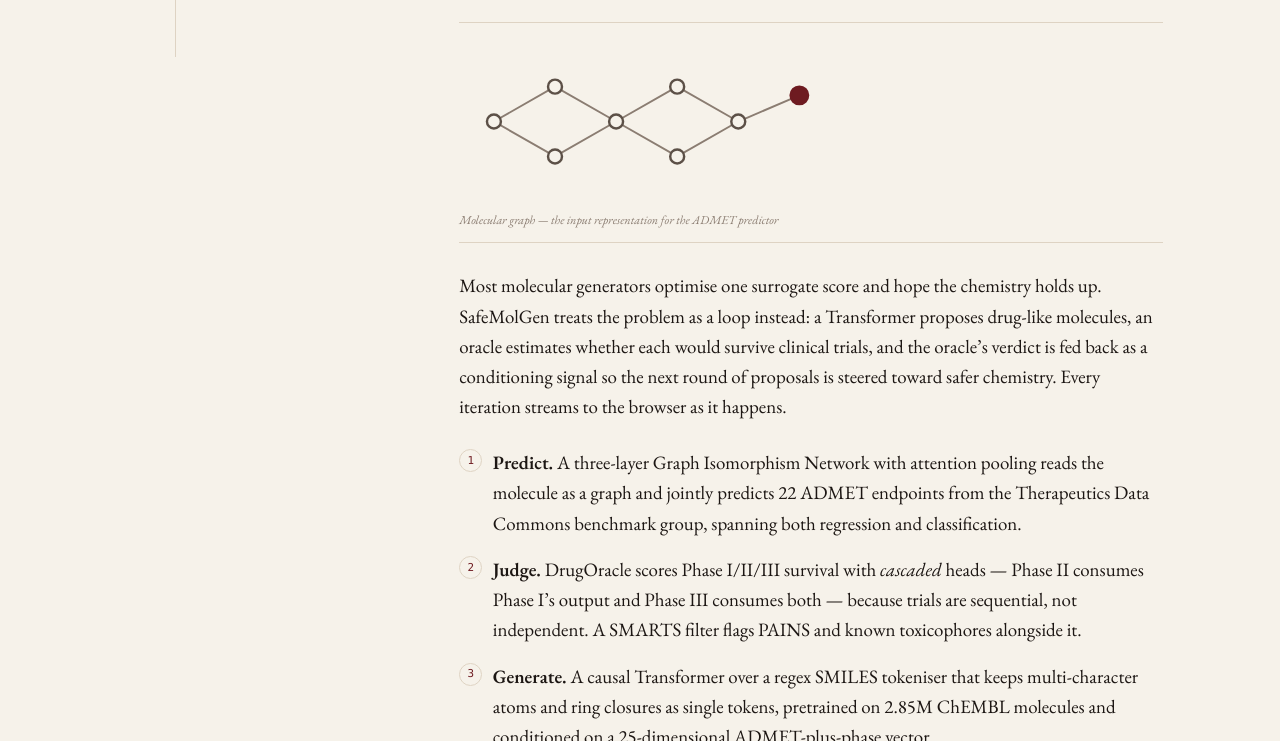
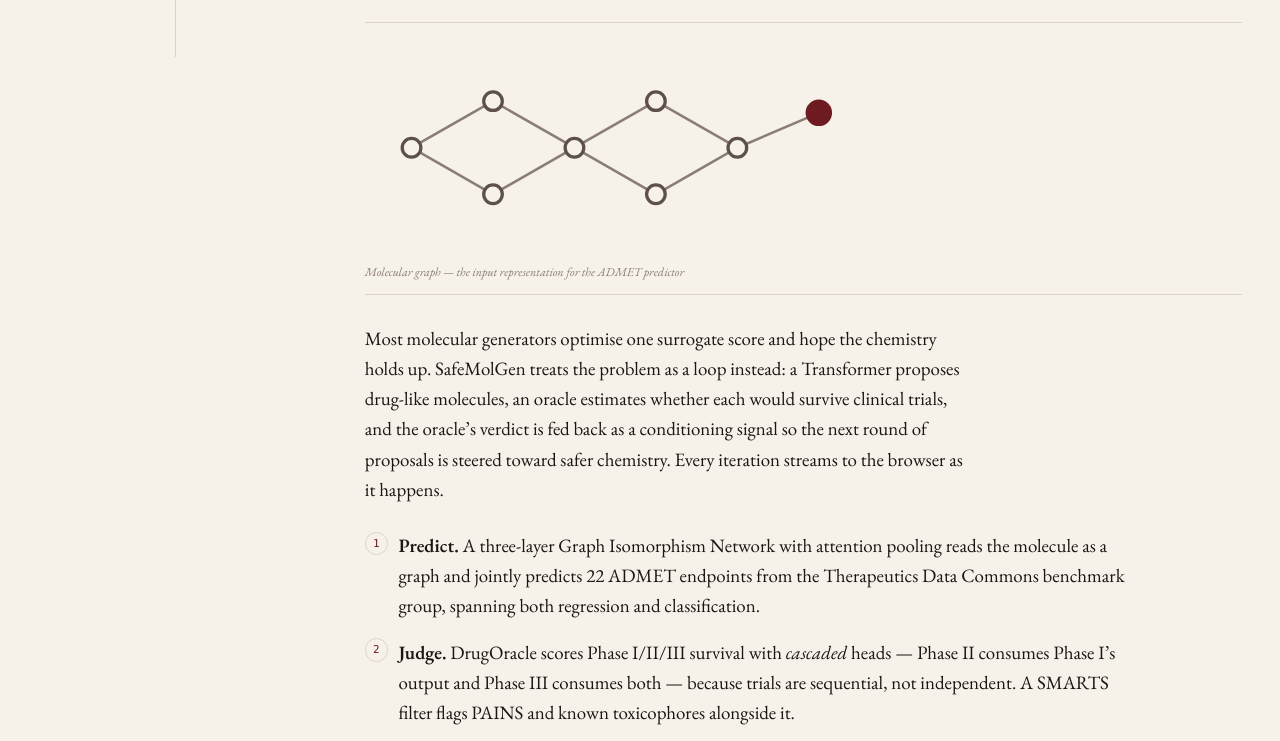
Before and after one commit to D-SreeVardhan/D-SreeVardhan.github.io, a plain HTML site: page index.html in a window 1280 px wide. Shown: the part 743-1484 px from the top of the page. Drawn offline with nearby package versions, Linux system fonts and the light colour scheme.

Commit message:
fix: let the desktop frame fill the main area
Paragraphs stay on a reading measure; headers, metrics, and diagrams
use the full width after the rail so the right side is no longer empty.

Co-authored-by: Cursor <cursoragent@cursor.com>

```diff
--- a/styles.css
+++ b/styles.css
@@ -25,9 +25,12 @@
   --step-2:  clamp(1.5rem,  1.3rem  + 0.95vw, 2.1rem);
   --step-4:  clamp(2.35rem, 1.5rem  + 4.2vw,  5.6rem);
 
-  --measure: 34rem;
-  --column: 56rem;   /* label + gap + 44rem reading measure */
-  --gutter: clamp(1.25rem, 4vw, 4rem);
+  /* Paragraphs stay near a comfortable reading measure (~65–75 chars).
+     The page frame fills the main area so headers, metrics, and diagrams
+     use the desktop width instead of leaving a dead column on the right. */
+  --measure: 38rem;
+  --column: 100%;
+  --gutter: clamp(1.25rem, 3vw, 3rem);
 }
 
 @media (prefers-color-scheme: dark) {
@@ -142,7 +145,6 @@ main { padding: 0 var(--gutter); }
 .masthead {
   padding: clamp(3.5rem, 11vh, 9rem) 0 clamp(2.5rem, 7vh, 5rem);
   max-width: var(--column);
-  margin-inline: auto;
 }
 
 .eyebrow {
@@ -166,7 +168,7 @@ main { padding: 0 var(--gutter); }
 .lede {
   font-size: var(--step-1);
   line-height: 1.5;
-  max-width: 36rem;
+  max-width: var(--measure);
   color: var(--ink);
 }
 .lede em { font-style: italic; }
@@ -190,7 +192,6 @@ main { padding: 0 var(--gutter); }
   border-top: 1px solid var(--rule);
   padding: clamp(2.5rem, 6vh, 4.5rem) 0;
   max-width: var(--column);
-  margin-inline: auto;
 }
 .section--last { padding-bottom: clamp(3rem, 8vh, 6rem); }
 
@@ -206,13 +207,20 @@ main { padding: 0 var(--gutter); }
 @media (min-width: 48rem) {
   .section {
     display: grid;
-    grid-template-columns: 8rem minmax(0, 1fr);
-    gap: 0 clamp(1.5rem, 4vw, 3.5rem);
+    grid-template-columns: 7rem minmax(0, 1fr);
+    gap: 0 clamp(1.5rem, 3vw, 2.5rem);
   }
   .section__label { position: sticky; top: var(--gutter); align-self: start; }
 }
 
-.section__body { max-width: 44rem; }
+/* Body fills the grid cell. Paragraph text is capped separately via --measure
+   so line length stays readable while metrics, steps, and headers use the width. */
+.section__body { max-width: none; }
+.project > p,
+.paper > p,
+.prose > p {
+  max-width: var(--measure);
+}
 
 /* -------------------------------------------------------------- project --- */
 .project + .project {
@@ -266,7 +274,7 @@ main { padding: 0 var(--gutter); }
 .motif svg {
   display: block;
   width: 100%;
-  max-width: 24rem;
+  max-width: 32rem;
   height: auto;
   overflow: visible;
 }
@@ -304,6 +312,7 @@ main { padding: 0 var(--gutter); }
   counter-reset: step;
   margin: 1.6rem 0;
   padding: 0;
+  max-width: 48rem;
 }
 .steps li {
   counter-increment: step;
@@ -445,7 +454,7 @@ main { padding: 0 var(--gutter); }
 .education strong { color: var(--ink); font-size: var(--step-0); }
 
 /* -------------------------------------------------------------- contact --- */
-.contact__lede { font-size: var(--step-1); max-width: 28rem; margin-bottom: 1.8rem; }
+.contact__lede { font-size: var(--step-1); max-width: var(--measure); margin-bottom: 1.8rem; }
 .contact__list { list-style: none; margin: 0; padding: 0; }
 .contact__list li {
   display: grid;
@@ -470,8 +479,6 @@ main { padding: 0 var(--gutter); }
 .footer {
   border-top: 1px solid var(--rule);
   padding: 1.6rem var(--gutter) 2.4rem;
-  max-width: calc(var(--column) + 2 * var(--gutter));
-  margin-inline: auto;
   display: flex;
   flex-wrap: wrap;
   justify-content: space-between;
```
